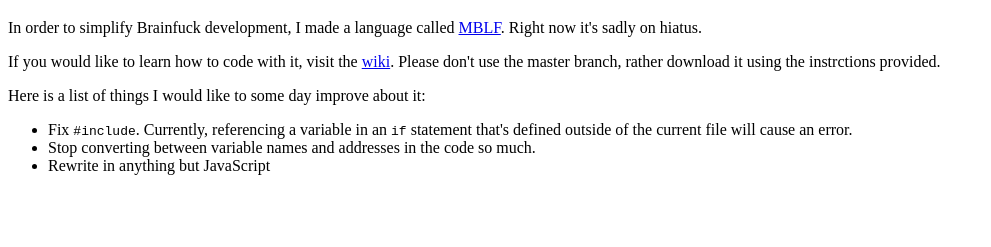
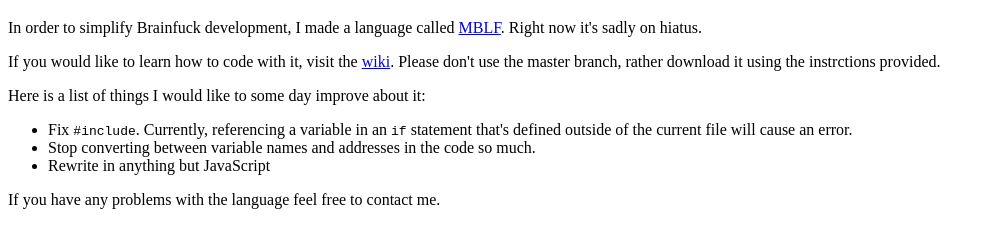
Before and after one commit to circl-lastname/circl-lastname.github.io, a plain HTML site: page mblf/index.html in a window 1280 px wide. Shown: the part 95-342 px from the top of the page, without its empty margins (0-991 px from the left). Drawn offline with Linux system fonts and the light colour scheme.

Commit message:
Feel free to contact me with MBLF problems.

```diff
--- a/mblf/index.html
+++ b/mblf/index.html
@@ -19,5 +19,6 @@
       <li>Stop converting between variable names and addresses in the code so much.</li>
       <li>Rewrite in anything but JavaScript</li>
     </ul>
+    <p>If you have any problems with the language feel free to contact me.</p>
   </body>
 </html>
```
